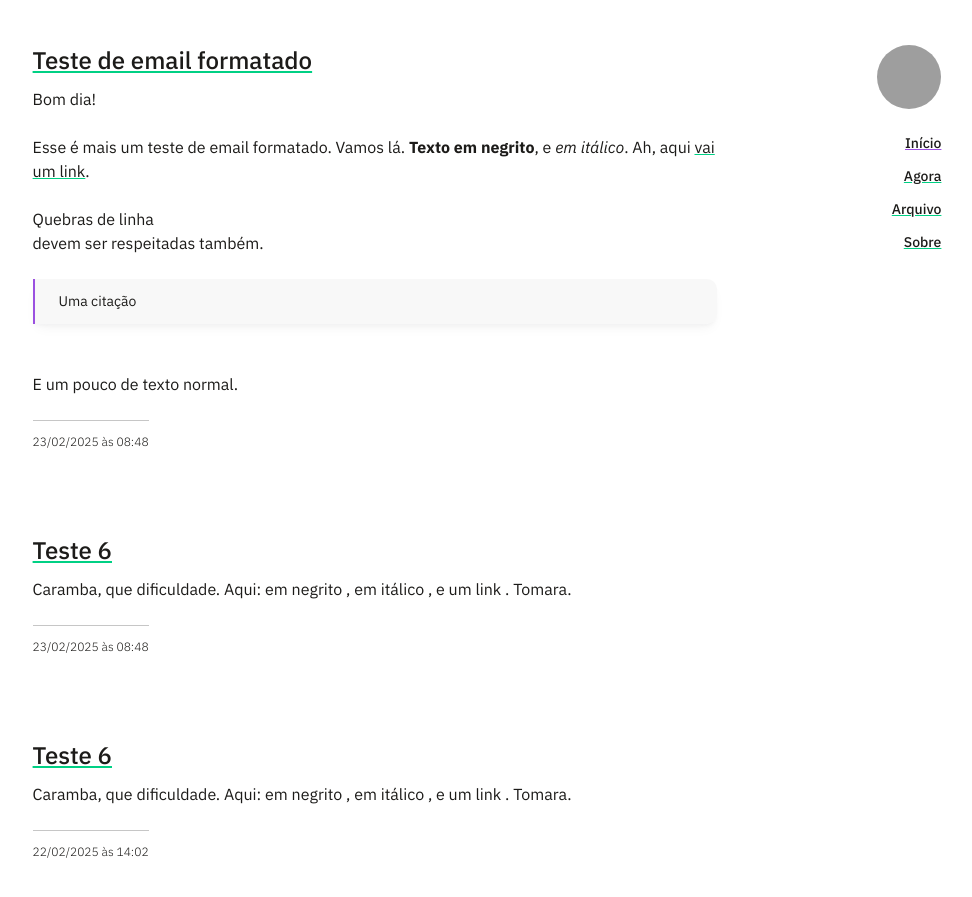
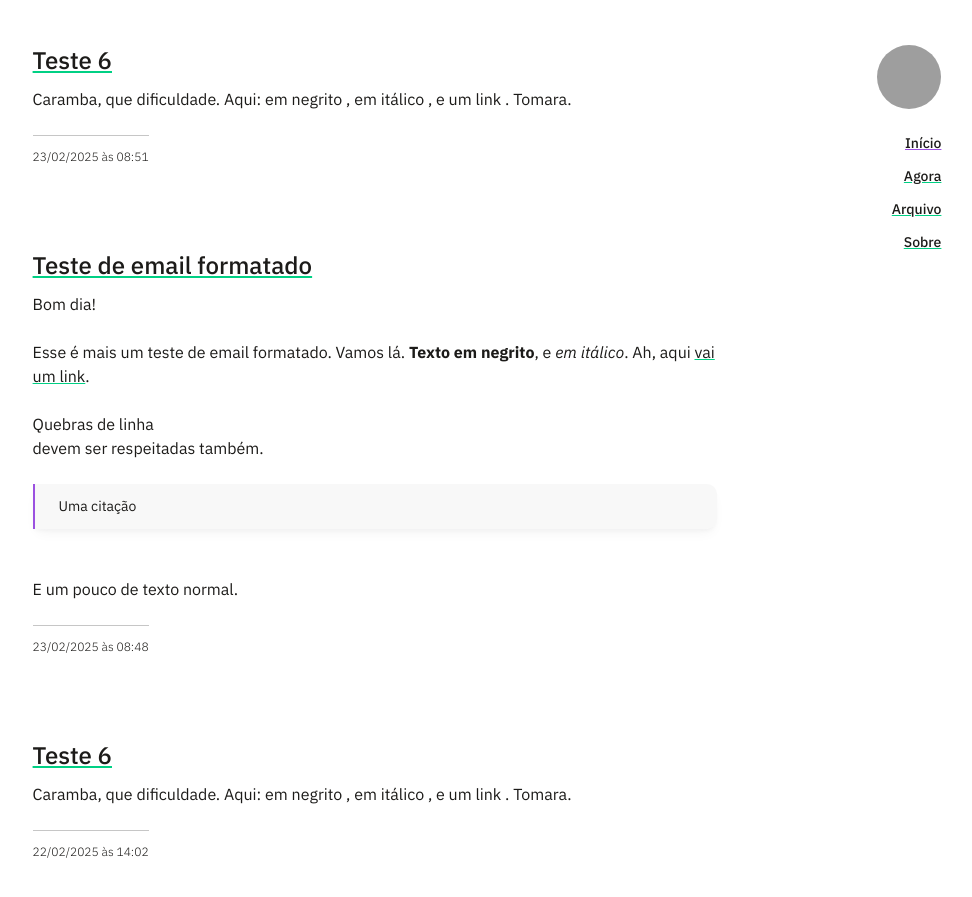
Before and after one commit to arthrfrts/arthrfrts, a Jekyll site: the page built from index.html, in a window 1280 px wide and 900 px high. Shown: the top 897 px of the window, without its empty margins (153-1125 px from the left). Built offline with Jekyll 4.4.1, drawn with Linux system fonts in a browser that asks for light colours; some web fonts are replaced; a script that is not in the unit is left out; part of the change alters nothing that is shown; grey boxes are pictures that could not be loaded.

```diff
--- a/_posts/2025-02-23-teste-6.md
+++ b/_posts/2025-02-23-teste-6.md
@@ -1,11 +1,11 @@
 ---
 title: 'Teste 6'
-date: 2025-02-23 11:48:17
+date: 2025-02-23 11:51:57
 layout: post
 markup: markdown
 name: 2025-02-23-teste-6.md
 published: true
-time: 2025-02-23 11:48:17 -0300
+time: 2025-02-23 11:51:57 -0300
 title: Teste 6
 ---
 Caramba, que dificuldade. Aqui: em negrito , em itálico , e um link . Tomara.
```
